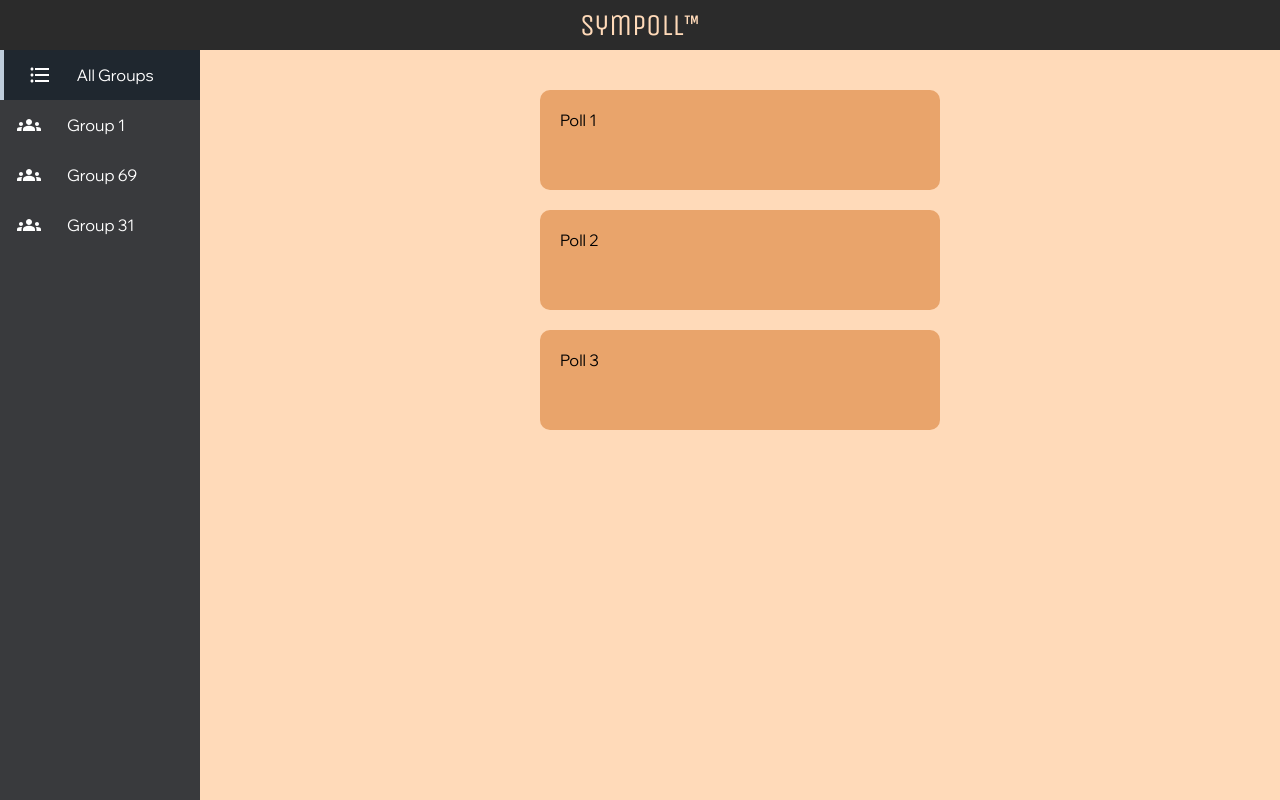
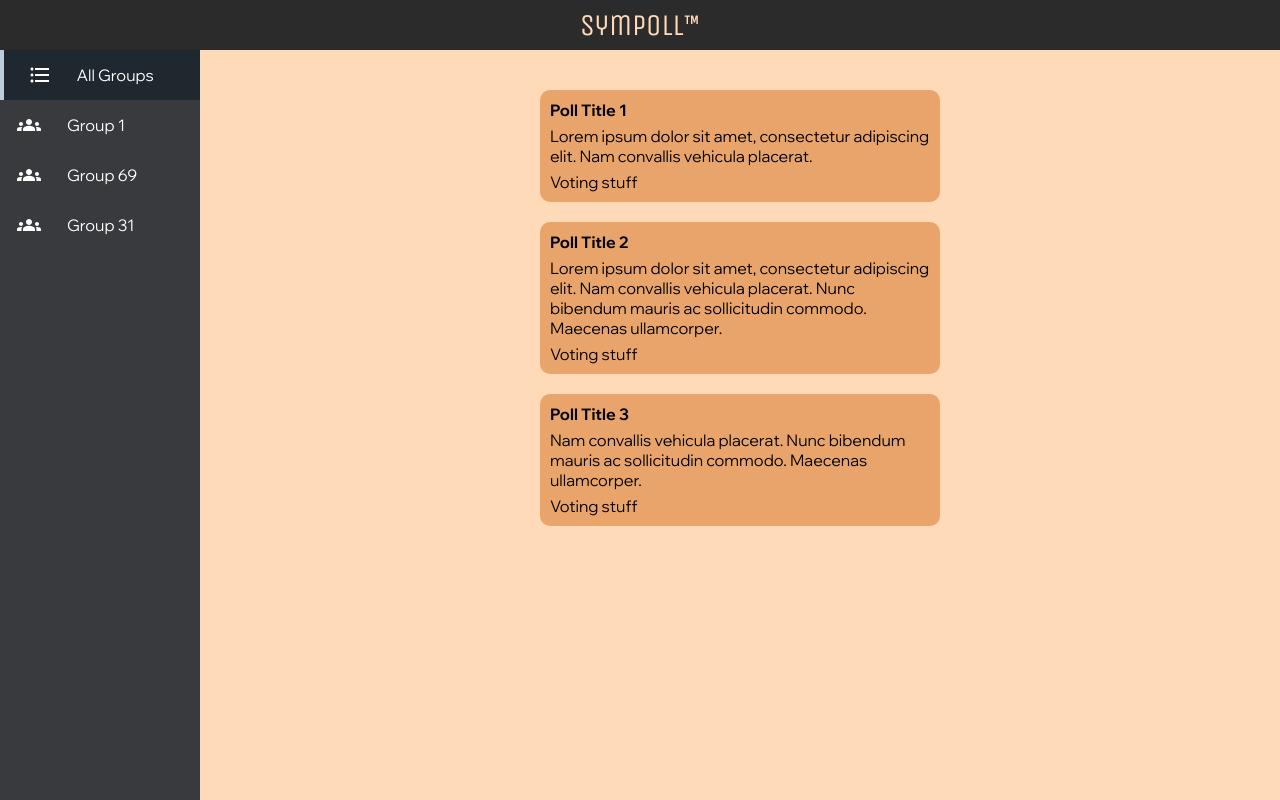
Before and after one commit to sympoll/front-end-service, a React (Vite) app: page /feed in a window 1280 px wide. Built offline with nearby package versions, Linux system fonts and the light colour scheme; a web font is replaced by a local one.

Commit message:
Added sections to Poll component, added props to pass data into the component

```diff
--- a/src/assets/styles/cmps/feed/_Feed.scss
+++ b/src/assets/styles/cmps/feed/_Feed.scss
@@ -10,11 +10,14 @@
 }
 
 @mixin feed-item {
-    display: flex;
+    display: grid;
     background-color: $secondaryBgColor0;
     border-radius: 10px;
-    justify-content: center;
-    padding: 20px;
+    justify-content: start;
+    grid-template-rows: 20px auto;
+    grid-template-columns: 100%;
+    row-gap: 6px;
+    padding: 10px;
     width: 400px;
     min-height: 100px;
     height: fit-content;
--- a/src/assets/styles/cmps/feed/_Poll.scss
+++ b/src/assets/styles/cmps/feed/_Poll.scss
@@ -4,6 +4,7 @@
 
 #poll-item-title {
     width: 100%;
+    font-weight: bold;
 }
 
 #poll-item-content {
--- a/src/cmps/feed/Feed.tsx
+++ b/src/cmps/feed/Feed.tsx
@@ -4,9 +4,18 @@ import Poll from "./Poll";
 export default function Feed() {
   return (
     <div className="feed-container">
-      <Poll title="Poll 1" />
-      <Poll title="Poll 2" />
-      <Poll title="Poll 3" />
+      <Poll
+        title="Poll Title 1"
+        content="Lorem ipsum dolor sit amet, consectetur adipiscing elit. Nam convallis vehicula placerat."
+      />
+      <Poll
+        title="Poll Title 2"
+        content="Lorem ipsum dolor sit amet, consectetur adipiscing elit. Nam convallis vehicula placerat. Nunc bibendum mauris ac sollicitudin commodo. Maecenas ullamcorper."
+      />
+      <Poll
+        title="Poll Title 3"
+        content="Nam convallis vehicula placerat. Nunc bibendum mauris ac sollicitudin commodo. Maecenas ullamcorper."
+      />
     </div>
   );
 }
--- a/src/cmps/feed/Poll.tsx
+++ b/src/cmps/feed/Poll.tsx
@@ -2,13 +2,16 @@ import React from "react";
 
 interface PollProps {
   title: string;
+  content: string;
 }
 
-export default function Poll({ title }: PollProps) {
+export default function Poll({ title, content }: PollProps) {
+  // Convert the voting container into a component
   return (
     <section className="poll-item">
       <div id="poll-item-title">{title}</div>
-      <div id="poll-item-content"></div>
+      <div id="poll-item-content">{content}</div>
+      <div id="poll-item-voting-container">Voting stuff</div>
     </section>
   );
 }
```
